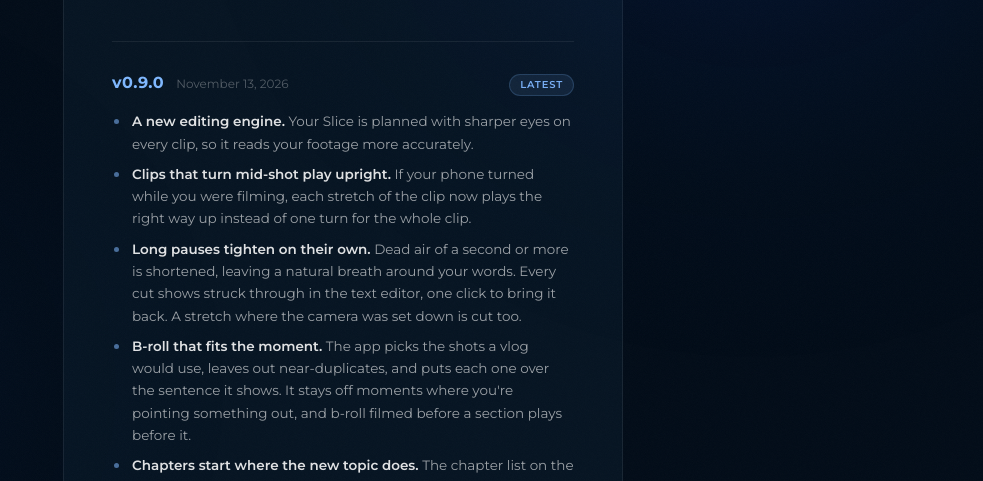
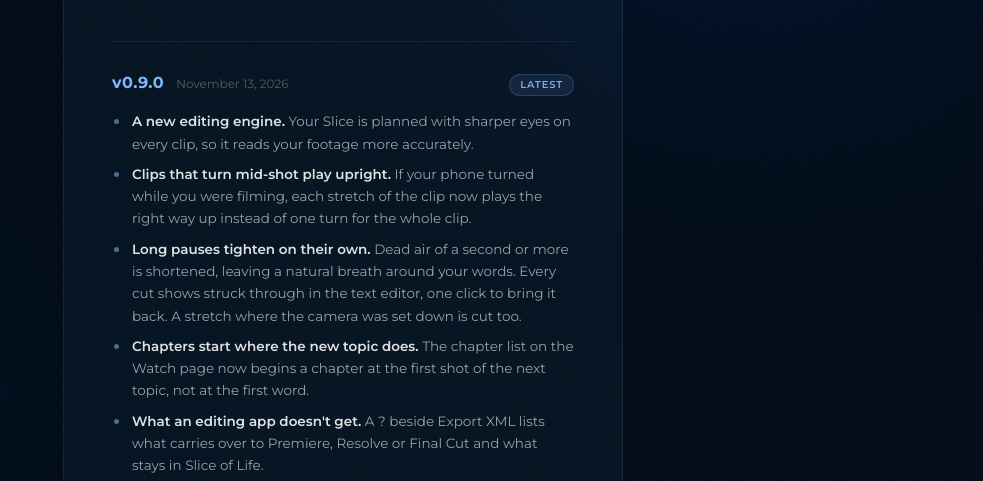
Before and after one commit to sliceoflifeapp/slice-of-life-web, a plain HTML site: page changelog.html in a window 1280 px wide. Shown: the part 292-773 px from the top of the page, without its empty margins (297-1280 px from the left). Drawn offline with Linux system fonts and the light colour scheme.

Commit message:
Changelog: drop the b-roll line from 0.9.0
Co-Authored-By: Claude Sonnet 5.5 <noreply@anthropic.com>

```diff
--- a/changelog.html
+++ b/changelog.html
@@ -206,7 +206,6 @@
           <li><strong>A new editing engine.</strong> Your Slice is planned with sharper eyes on every clip, so it reads your footage more accurately.</li>
           <li><strong>Clips that turn mid-shot play upright.</strong> If your phone turned while you were filming, each stretch of the clip now plays the right way up instead of one turn for the whole clip.</li>
           <li><strong>Long pauses tighten on their own.</strong> Dead air of a second or more is shortened, leaving a natural breath around your words. Every cut shows struck through in the text editor, one click to bring it back. A stretch where the camera was set down is cut too.</li>
-          <li><strong>B-roll that fits the moment.</strong> The app picks the shots a vlog would use, leaves out near-duplicates, and puts each one over the sentence it shows. It stays off moments where you're pointing something out, and b-roll filmed before a section plays before it.</li>
           <li><strong>Chapters start where the new topic does.</strong> The chapter list on the Watch page now begins a chapter at the first shot of the next topic, not at the first word.</li>
           <li><strong>What an editing app doesn't get.</strong> A ? beside Export XML lists what carries over to Premiere, Resolve or Final Cut and what stays in Slice of Life.</li>
           <li>Offline Mode no longer sends b-roll frames for description. The home screen's logo is now just the logo.</li>
```
